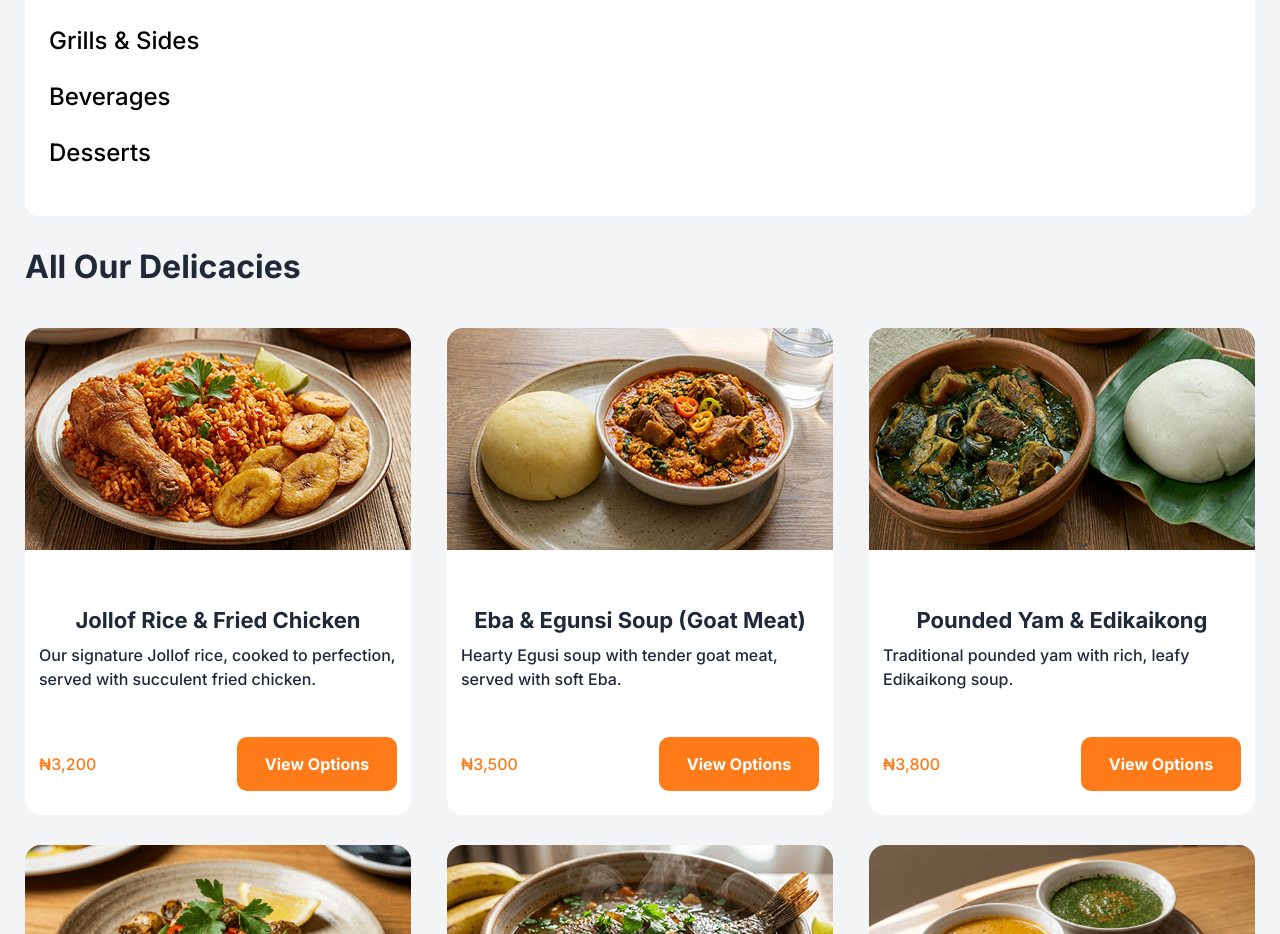
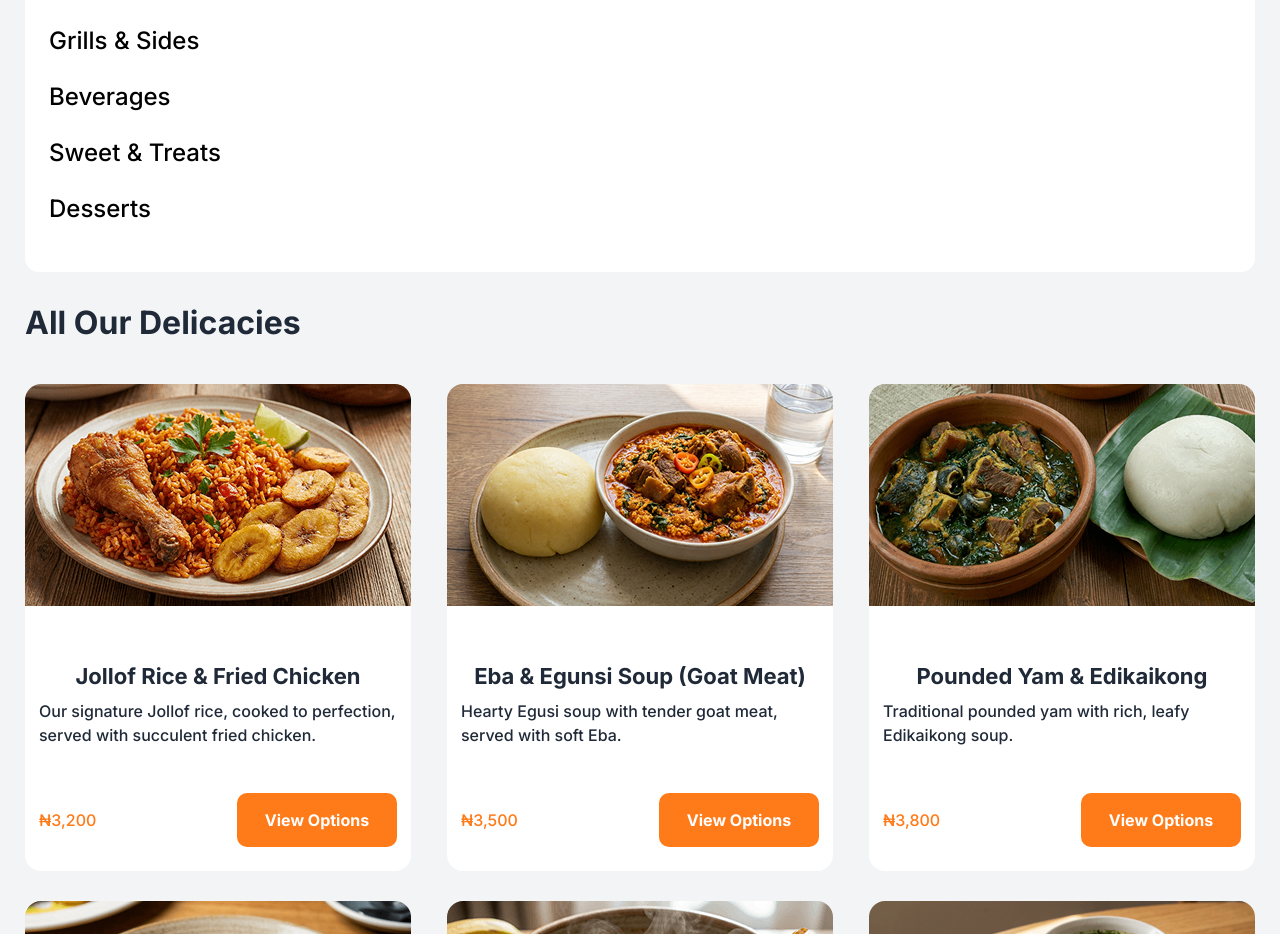
Before and after one commit to jaysquare24/Trueminds-Innovations-ltd-Intern-Individual-Project, a React (Vite) app: page /explore/all in a window 1280 px wide. Shown: the part 1044-1978 px from the top of the page. Built offline with nearby package versions, Linux system fonts and the light colour scheme.

Commit message:
add sweet and treats category

```diff
--- a/src/data/menuCategories.js
+++ b/src/data/menuCategories.js
@@ -5,5 +5,6 @@ export const menuCategories = {
     swallow:"Swallow & Soups",
     grills:"Grills & Sides",
     beverages:"Beverages",
+    treats:"Sweet & Treats",
     desserts:"Desserts"
 }
--- a/src/styles/global.css
+++ b/src/styles/global.css
@@ -1792,9 +1792,6 @@ footer .nav-links a{
         width: 90%;
     }
 
-    .agreement input, .agreement p{
-        margin: 0;
-    }
     .popular-categories .food-item{
         height: 272px;
     }
```
